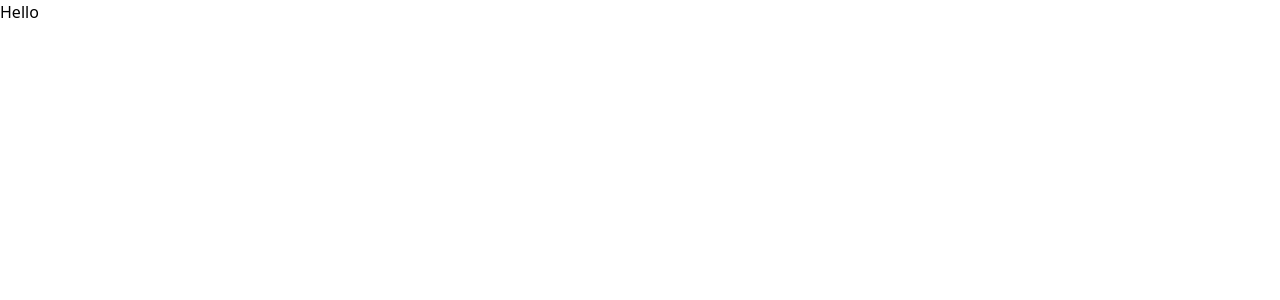
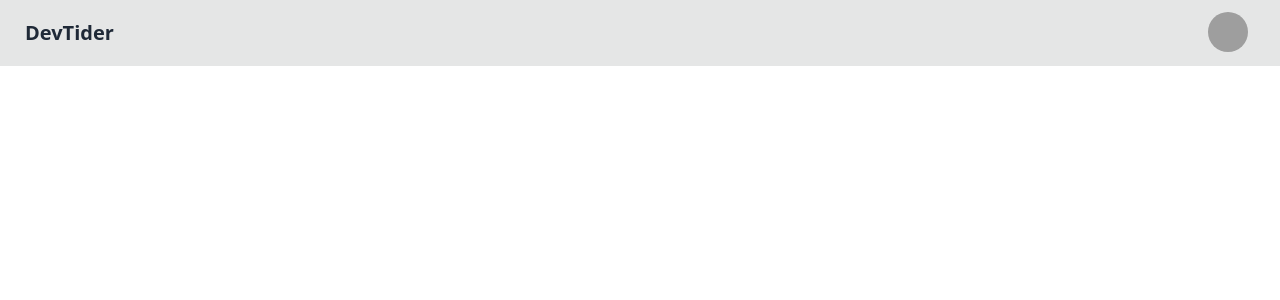
Before and after one commit to just-passion/devTinder-UI, a React (Vite) app in the folder devTinder-UI/: page / in a window 1280 px wide. Shown: the top 300 px of the page. Built offline with nearby package versions, Linux system fonts and the light colour scheme; grey boxes are pictures that could not be loaded.

Commit message:
Daisy UI installation and basic navbar using daisy UI

```diff
--- a/devTinder-UI/package.json
+++ b/devTinder-UI/package.json
@@ -19,6 +19,7 @@
     "@types/react-dom": "^18.3.1",
     "@vitejs/plugin-react": "^4.3.3",
     "autoprefixer": "^10.4.20",
+    "daisyui": "^4.12.14",
     "eslint": "^9.13.0",
     "eslint-plugin-react": "^7.37.2",
     "eslint-plugin-react-hooks": "^5.0.0",
--- a/devTinder-UI/src/App.jsx
+++ b/devTinder-UI/src/App.jsx
@@ -1,7 +1,44 @@
 function App() {
   return (
     <>
-      <h1>Hello</h1>
+      <div className="navbar bg-base-300">
+        <div className="flex-1">
+          <a className="btn btn-ghost text-xl">DevTider</a>
+        </div>
+        <div className="flex-none gap-2">
+          <div className="dropdown dropdown-end mx-5">
+            <div
+              tabIndex={0}
+              role="button"
+              className="btn btn-ghost btn-circle avatar"
+            >
+              <div className="w-10 rounded-full">
+                <img
+                  alt="Tailwind CSS Navbar component"
+                  src="https://img.daisyui.com/images/stock/photo-1534528741775-53994a69daeb.webp"
+                />
+              </div>
+            </div>
+            <ul
+              tabIndex={0}
+              className="menu menu-sm dropdown-content bg-base-100 rounded-box z-[1] mt-3 w-52 p-2 shadow"
+            >
+              <li>
+                <a className="justify-between">
+                  Profile
+                  <span className="badge">New</span>
+                </a>
+              </li>
+              <li>
+                <a>Settings</a>
+              </li>
+              <li>
+                <a>Logout</a>
+              </li>
+            </ul>
+          </div>
+        </div>
+      </div>
     </>
   );
 }
--- a/devTinder-UI/tailwind.config.js
+++ b/devTinder-UI/tailwind.config.js
@@ -4,5 +4,5 @@
   theme: {
     extend: {},
   },
-  plugins: [],
+  plugins: [require('daisyui'),],
 };
```
Also changed, not shown: 1 other file (tests, documents, lock files or other folders).
